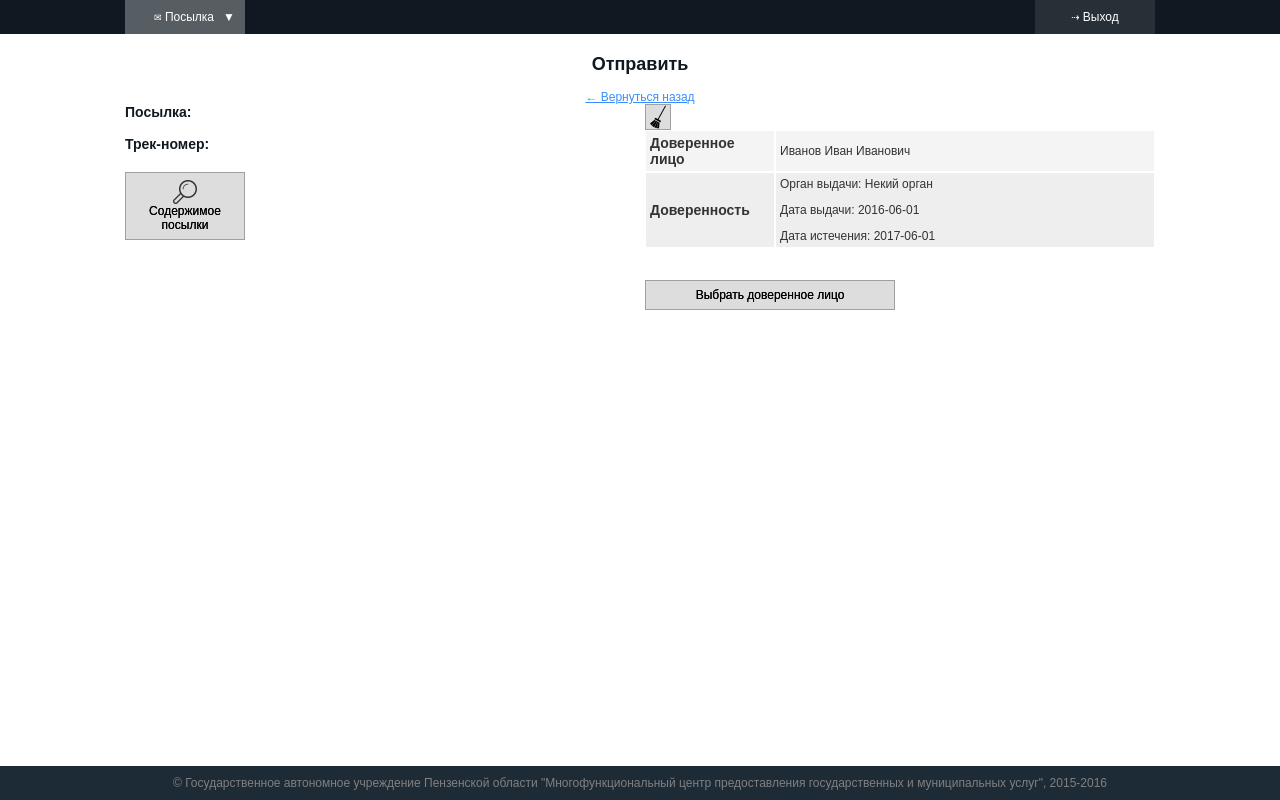
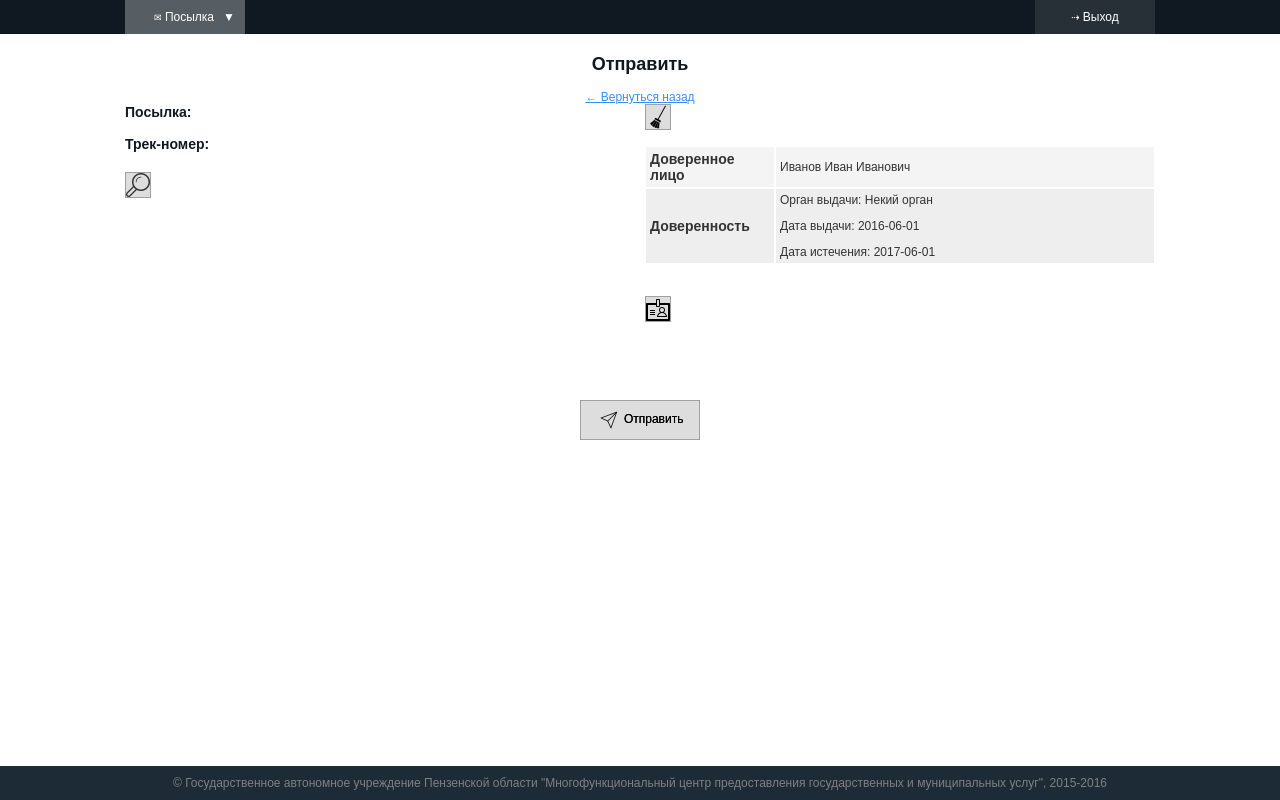
Before and after one commit to YoPTA/post, a PHP site: page /route/send in a window 1280 px wide. Run offline with PHP 8.4, Linux system fonts and the light colour scheme; a user stored in the database is signed in; data comes from the database, SQL or seed files in the repository.

Commit message:
ReStyle
1. Исправлен стиль отправления.

```diff
--- a/views/route/send.php
+++ b/views/route/send.php
@@ -14,14 +14,14 @@ include ROOT . '/views/layouts/header.php';
 </div>
 <br /><br />
 
-<div class="font_size_fourteen">
+<div class="font_size_fourteen full_width">
     <div class="inline fl ">
         <span><b>Посылка:</b> <?= $p_note; ?></span><br /><br />
         <span><b>Трек-номер:</b> <?= $p_number; ?></span>
         <div class="more half font_size_twelve" align="left">
-            <button align="center" class="one_eighth button view_content" id="more_btn"  title="Посмотреть содержимое посылки">
-                <img src="/template/images/view_content.png" alt=""/> Содержимое посылки
-            </button>
+            <div align="center" class="bg_button inline view_content" id="more_btn"  title="Посмотреть содержимое посылки">
+                <img src="/template/images/view_content.png" alt=""/>
+            </div>
             <div class="moreText font_size_twelve shadowed bg_envelope_inside" align="left">
                 <?php
                 if($package_objects != null && is_array($package_objects)): ?>
@@ -55,6 +55,7 @@ include ROOT . '/views/layouts/header.php';
         <div class="inline bg_button" id="clear" title="Отчистить">
             <img src="/template/images/besom.png" />
         </div>
+        <br /><br />
         <table class="view half">
             <tr class="presentation">
                 <td class="accent one_eighth">Доверенное лицо</td>
@@ -72,11 +73,28 @@ include ROOT . '/views/layouts/header.php';
         <br /><br />
     <?php endif; // if ($proxy == null || $proxy_person == null): ?>
     </div>
-    <a href="/proxy/person_index?track=<?= $track ?>&site_page=<?= $site_page ?>&date_create=<?= $date_create ?>&package_type=<?= $package_type ?>&office=<?= $office ?>&pid=<?= $pid ?>&rid=<?= $rid ?>">
-        <input type="button" class="button quarter" value="Выбрать доверенное лицо" />
-    </a>
+        <div class="bg_button inline">
+            <a href="/proxy/person_index?track=<?= $track ?>&site_page=<?= $site_page ?>&date_create=<?= $date_create ?>&package_type=<?= $package_type ?>&office=<?= $office ?>&pid=<?= $pid ?>&rid=<?= $rid ?>">
+
+                    <img src="/template/images/proxy_person.png" />
+            </a>
+        </div>
     </div>
+    <br />
+
 </div>
+
+<?php if ($proxy != null && $proxy_person != null): ?>
+    <div class="full_width" align="center" style="margin-top: 280px;">
+        <form method="POST">
+            <button class="button one_eighth" name="send">
+                <img src="/template/images/paper-plane.png">
+                Отправить
+            </button>
+        </form>
+
+    </div>
+<?php endif; // if ($proxy == null || $proxy_person == null): ?>
     <!-- Асинхронные запросы -->
     <script>
         $(document).ready(function(){
```
Also changed, not shown: template/images/proxy_person.png (added).
